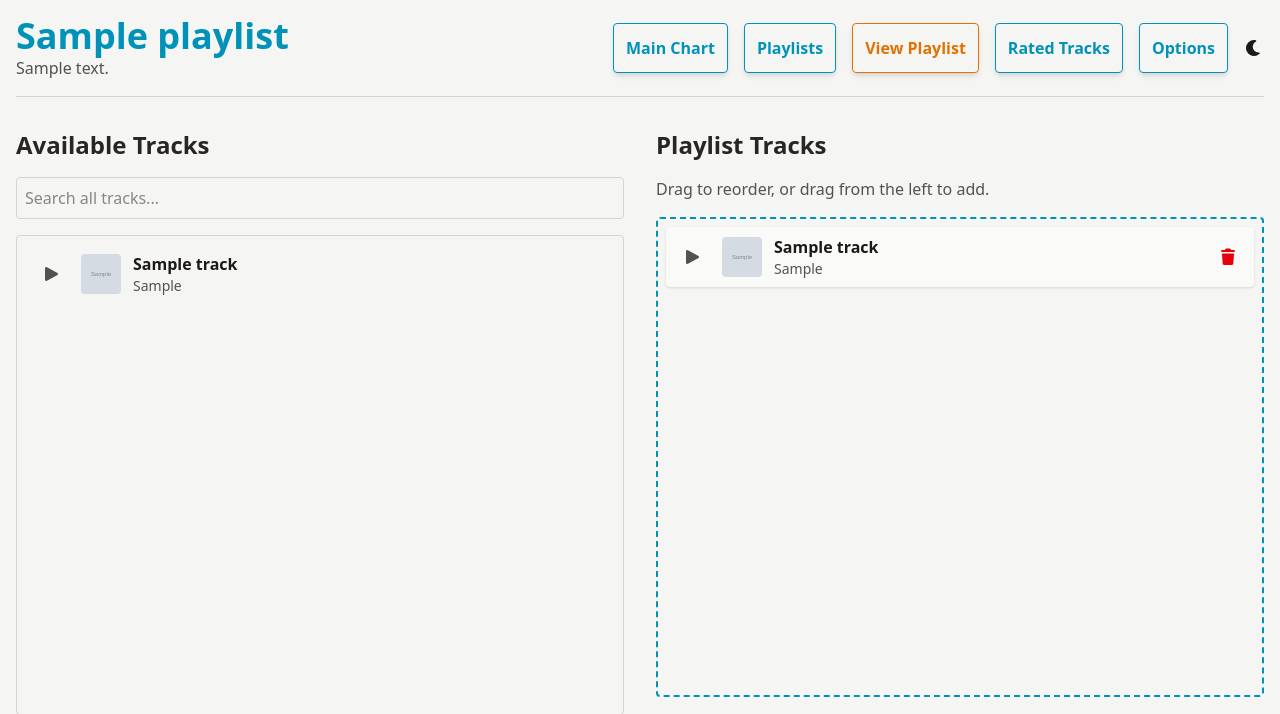
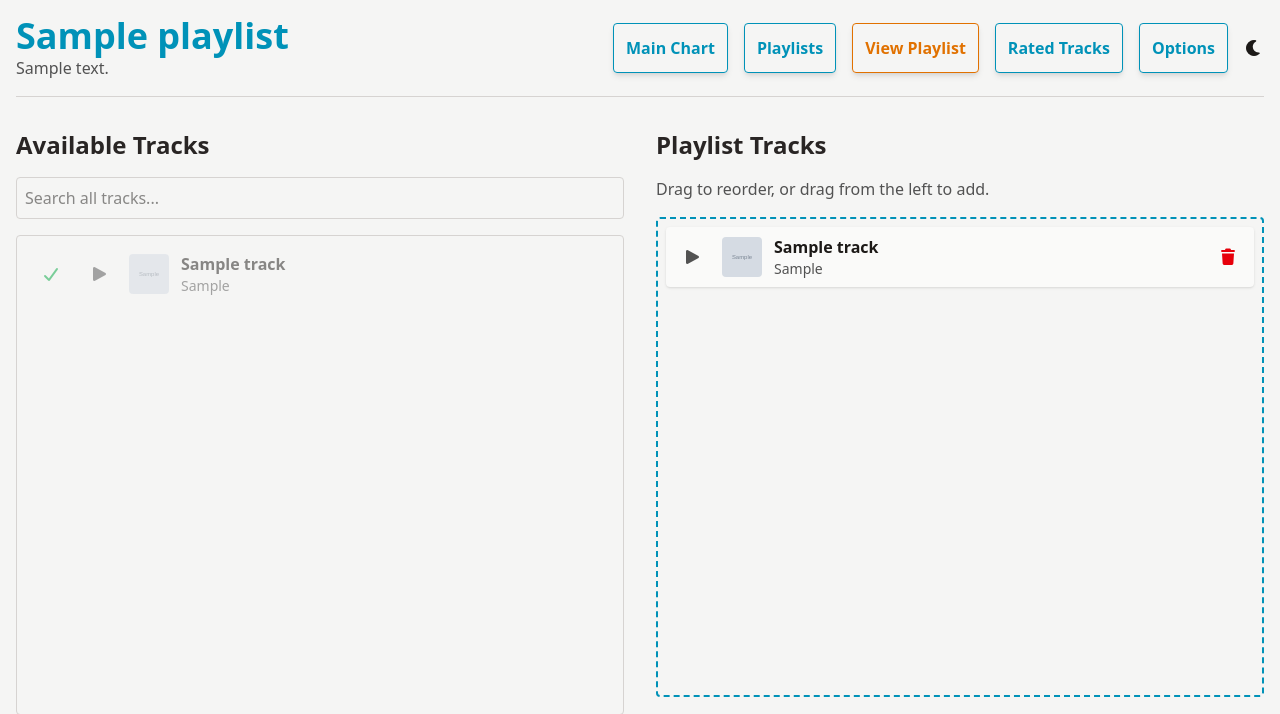
Before and after one commit to D221/vocaloid-rate, a FastAPI app: page /playlist/edit/1 in a window 1280 px wide. Shown: the top 714 px of the page. Run offline with FastAPI, Linux system fonts and the light colour scheme; tables that the repository leaves empty hold one stand-in row (values such as "Sample post"); grey boxes marked "Sample" are stand-in pictures; some libraries are stand-ins or nearby versions.

Commit message:
feat(playlists): indicator/add button for playlist editor

```diff
--- a/app/static/css/app.css
+++ b/app/static/css/app.css
@@ -546,6 +546,9 @@
   .cursor-grab {
     cursor: grab;
   }
+  .cursor-not-allowed {
+    cursor: not-allowed;
+  }
   .cursor-pointer {
     cursor: pointer;
   }
@@ -936,6 +939,9 @@
   }
   .opacity-0 {
     opacity: 0%;
+  }
+  .opacity-50 {
+    opacity: 50%;
   }
   .opacity-100 {
     opacity: 100%;
--- a/app/static/js/playlist_editor.js
+++ b/app/static/js/playlist_editor.js
@@ -182,6 +182,7 @@ document.addEventListener("DOMContentLoaded", () => {
         (item) => item.dataset.trackId,
       );
       debouncedSaveOrder(trackIds);
+      updateInPlaylistIndicators();
     },
     onEnd: function () {
       const trackIds = Array.from(playlistTracksList.children).map(
@@ -201,6 +202,70 @@ document.addEventListener("DOMContentLoaded", () => {
     });
   });
 
+  allTracksList.addEventListener("click", (e) => {
+    const trackItem = e.target.closest(".track-item");
+    if (!trackItem) return;
+    const trackId = trackItem.dataset.trackId;
+
+    if (trackItem && !trackItem.classList.contains("cursor-not-allowed")) {
+      // Find the track data from the clicked item
+      const trackId = trackItem.dataset.trackId;
+      const trackLink = trackItem.dataset.trackLink;
+      const imageSrc = trackItem.querySelector("img").src;
+      const title = trackItem.querySelector(".font-semibold").textContent;
+      const producer = trackItem.querySelector(".text-sm").textContent;
+
+      // Add to the database
+      addTrack(trackId);
+
+      // Create a new element for the right-hand list
+      const newPlaylistItem = document.createElement("div");
+      newPlaylistItem.className =
+        "track-item flex cursor-grab items-center justify-between gap-3 rounded bg-card-bg p-2 shadow";
+      newPlaylistItem.dataset.trackId = trackId;
+      newPlaylistItem.dataset.trackLink = trackLink;
+      newPlaylistItem.innerHTML = `
+            <div class="flex items-center gap-3 overflow-hidden">
+                <button data-play-button data-track-id="${trackId}" class="p-2 text-gray-text hover:text-cyan-text">
+                    <i class="fa-solid fa-play"></i>
+                </button>
+                <a href="${trackLink}" target="_blank" class="flex items-center gap-3">
+                    <img src="${imageSrc}" alt="${title}" class="h-10 w-10 rounded object-cover">
+                    <div>
+                        <div class="font-semibold truncate">${title}</div>
+                        <div class="text-sm text-gray-text truncate">${producer}</div>
+                    </div>
+                </a>
+            </div>
+            <button data-remove-track class="p-2 text-red-text hover:text-red-500">
+                <i class="fa-solid fa-trash pointer-events-none"></i>
+            </button>
+        `;
+
+      // Add the new element to the DOM
+      playlistTracksList.appendChild(newPlaylistItem);
+    } else {
+      const itemToRemove = playlistTracksList.querySelector(
+        `.track-item[data-track-id="${trackId}"]`,
+      );
+
+      if (itemToRemove) {
+        removeTrack(trackId);
+        itemToRemove.remove();
+        showToast("Track removed from playlist.");
+      }
+    }
+
+    // Update the visual indicators
+    updateInPlaylistIndicators();
+
+    // Save the new order
+    const trackIds = Array.from(playlistTracksList.children).map(
+      (item) => item.dataset.trackId,
+    );
+    debouncedSaveOrder(trackIds);
+  });
+
   playlistTracksList.addEventListener("click", (e) => {
     const removeButton = e.target.closest("[data-remove-track]");
     if (removeButton) {
@@ -214,6 +279,7 @@ document.addEventListener("DOMContentLoaded", () => {
         (item) => item.dataset.trackId,
       );
       debouncedSaveOrder(trackIds);
+      updateInPlaylistIndicators();
       showToast("Track removed.");
     }
   });
@@ -268,4 +334,31 @@ document.addEventListener("DOMContentLoaded", () => {
       }
     });
   }
+
+  const updateInPlaylistIndicators = () => {
+    // 1. Get a set of all track IDs currently in the playlist for fast lookups
+    const playlistTrackIds = new Set();
+    playlistTracksList.querySelectorAll("[data-track-id]").forEach((item) => {
+      playlistTrackIds.add(item.dataset.trackId);
+    });
+
+    // 2. Loop through all available tracks on the left
+    allTracksList.querySelectorAll(".track-item").forEach((item) => {
+      const trackId = item.dataset.trackId;
+      const addButton = item.querySelector("[data-add-indicator]"); // We will add this element
+
+      if (playlistTrackIds.has(trackId)) {
+        // If the track is already in the playlist:
+        item.classList.add("opacity-50", "cursor-not-allowed"); // Gray it out
+        if (addButton)
+          addButton.innerHTML =
+            '<i class="fa-solid fa-check text-green-text"></i>'; // Show a checkmark
+      } else {
+        // If the track is not in the playlist:
+        item.classList.remove("opacity-50", "cursor-not-allowed"); // Restore normal style
+        if (addButton) addButton.innerHTML = '<i class="fa-solid fa-plus"></i>'; // Show a plus icon
+      }
+    });
+  };
+  updateInPlaylistIndicators();
 });
--- a/app/templates/playlist_edit.html
+++ b/app/templates/playlist_edit.html
@@ -32,6 +32,9 @@
             data-track-id="{{ track.id }}"
             data-track-link="{{ track.link }}"
           >
+            <div data-add-indicator class="p-2 text-gray-text">
+              <i class="fa-solid fa-plus"></i>
+            </div>
             <button
               data-play-button
               data-track-id="{{ track.id }}"
```
